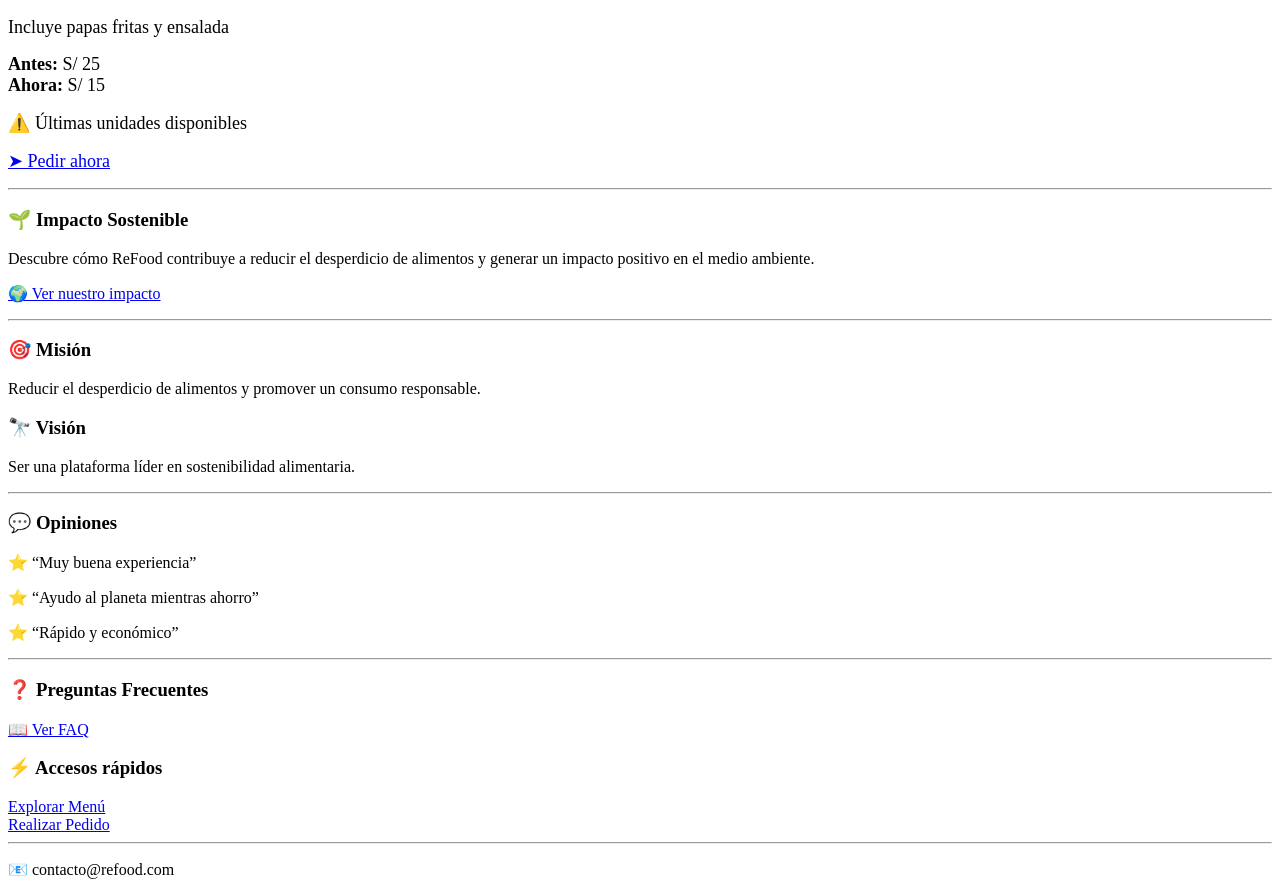
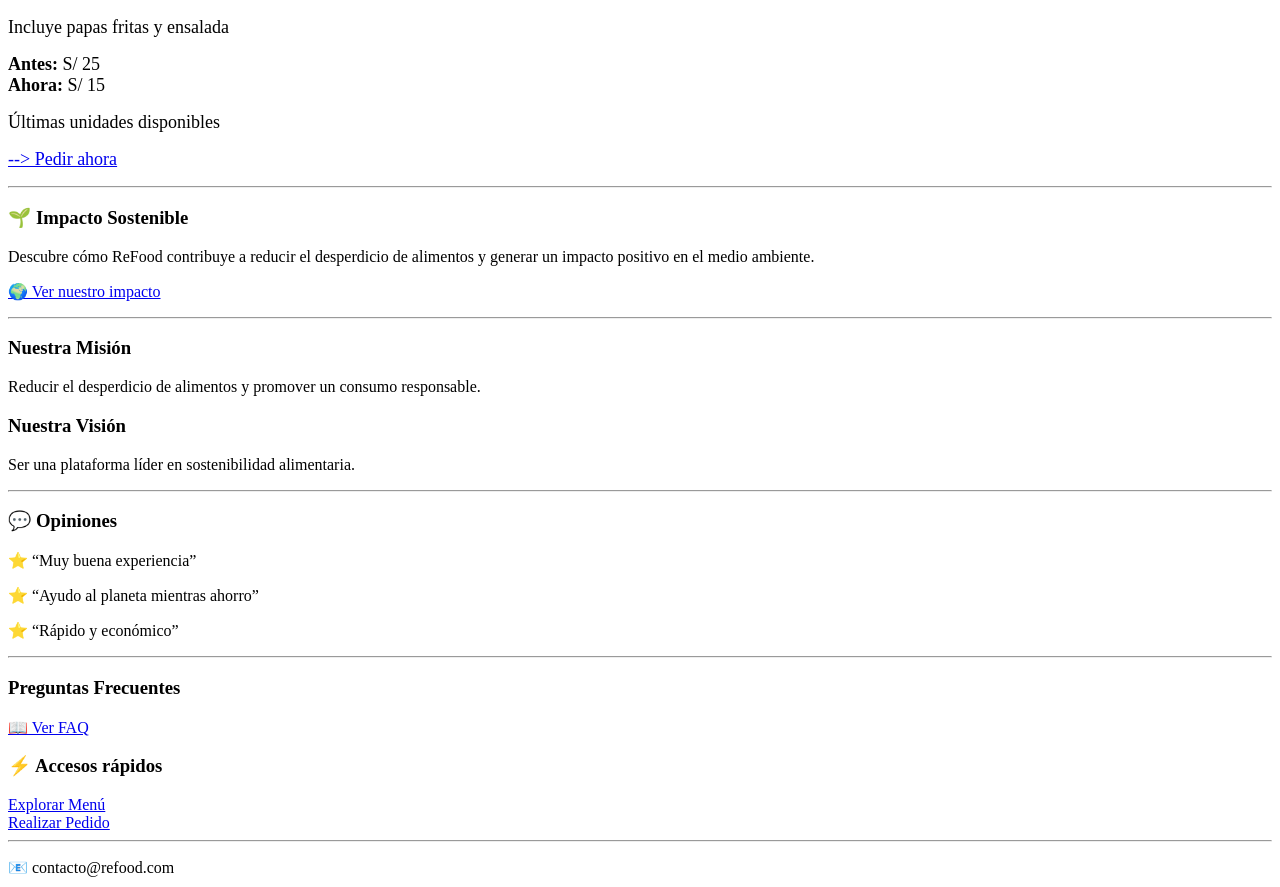
Before and after one commit to MementoMoriCtrl/Proyecto_Comida, a plain HTML site: page index.html in a window 1280 px wide. Shown: the part 1310-2197 px from the top of the page. Drawn offline with Linux system fonts and the light colour scheme.

Commit message:
Mejoras Generales 19 parte 3

```diff
--- a/index.html
+++ b/index.html
@@ -140,12 +140,12 @@
     </p>
 
     <p>
-        <font size="4">⚠️ Últimas unidades disponibles</font>
+        <font size="4"> Últimas unidades disponibles</font>
     </p>
 
     <p>
         <a href="form_pedido.html">
-            <font size="4">➤ Pedir ahora</font>
+            <font size="4"> -->  Pedir ahora</font>
         </a>
     </p>
 </section>
@@ -167,14 +167,14 @@
 <hr>
 
 <section>
-    <h3>🎯 Misión</h3>
+    <h3>Nuestra Misión</h3>
     <p>
         Reducir el desperdicio de alimentos y promover un consumo responsable.
     </p>
 </section>
 
 <section>
-    <h3>🔭 Visión</h3>
+    <h3> Nuestra Visión</h3>
     <p>
         Ser una plataforma líder en sostenibilidad alimentaria.
     </p>
@@ -192,7 +192,7 @@
 <hr>
 
 <section>
-    <h3>❓ Preguntas Frecuentes</h3>
+    <h3> Preguntas Frecuentes</h3>
 
     <a href="faq.html" target="_blank">📖 Ver FAQ</a>
 </section>
```
Also changed, not shown: login.html (+4 -1 lines).
